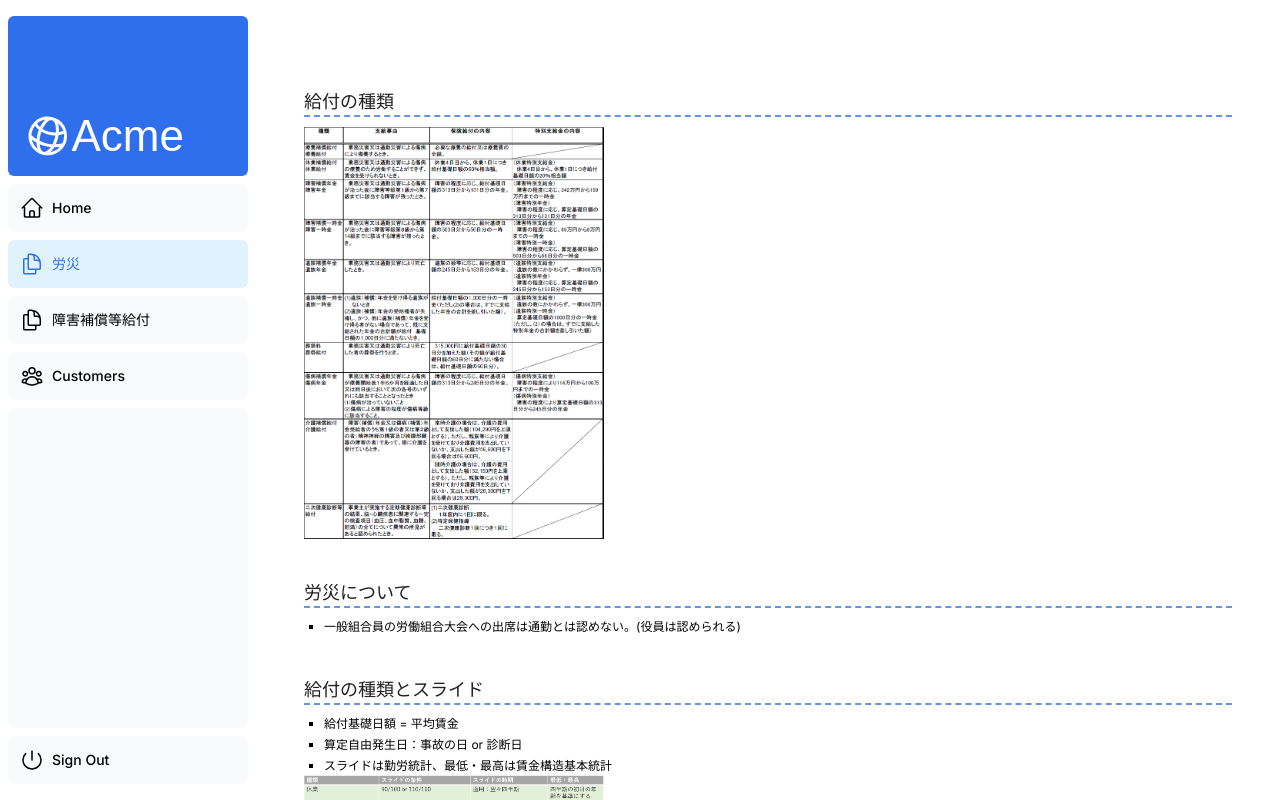
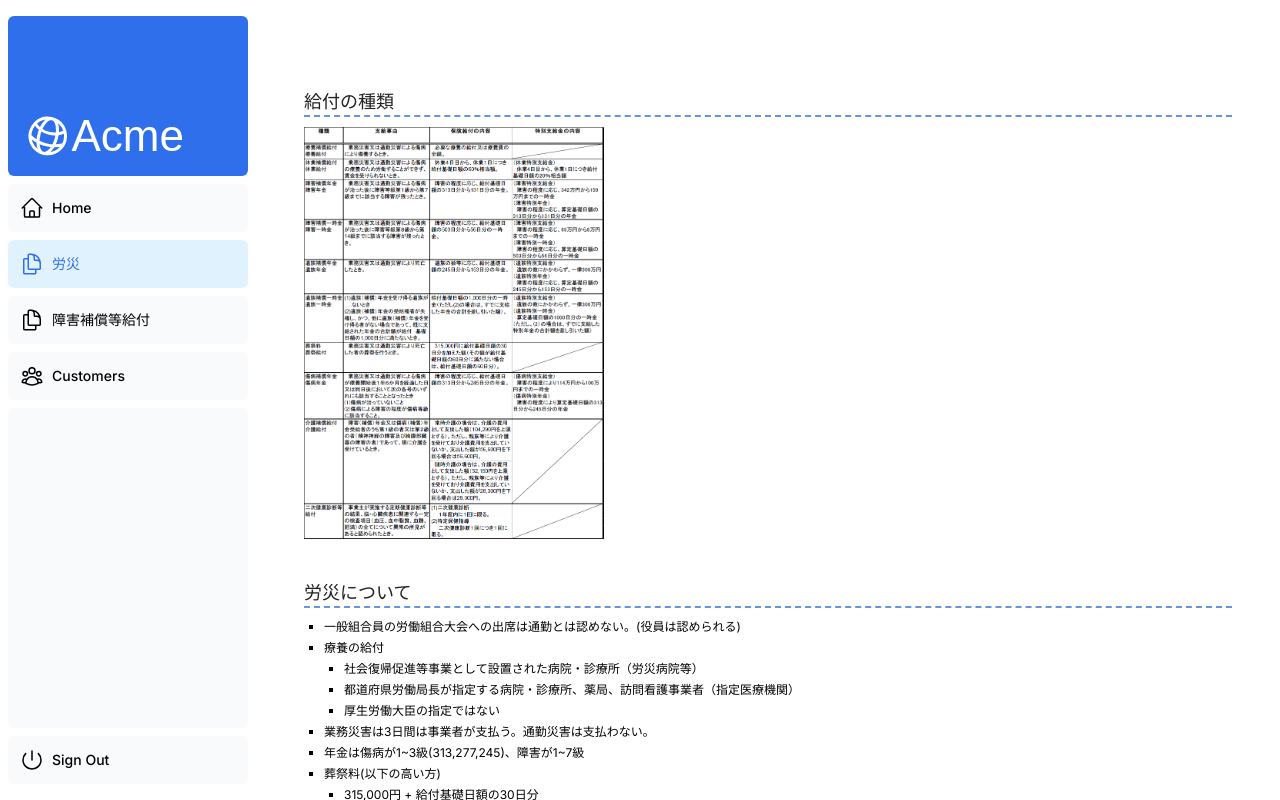
Before and after one commit to RyomaFrePra/starter-example, a Next.js app: page /dashboard/invoices in a window 1280 px wide. Built offline with nearby package versions, Linux system fonts and the light colour scheme; a web font is replaced by a local one.

Commit message:
update_contents

```diff
--- a/app/dashboard/invoices/page.tsx
+++ b/app/dashboard/invoices/page.tsx
@@ -10,6 +10,21 @@ export default function Page() {
                 <h1>労災について</h1>
                 <ul>
                     <li>一般組合員の労働組合大会への出席は通勤とは認めない。(役員は認められる)</li>
+                    <li>療養の給付
+                      <ul>
+                        <li>社会復帰促進等事業として設置された病院・診療所（労災病院等）</li>
+                        <li>都道府県労働局長が指定する病院・診療所、薬局、訪問看護事業者（指定医療機関）</li>
+                        <li>厚生労働大臣の指定ではない</li>
+                      </ul>
+                     </li>
+                     <li>業務災害は3日間は事業者が支払う。通勤災害は支払わない。</li>
+                     <li>年金は傷病が1~3級(313,277,245)、障害が1~7級</li>
+                     <li>葬祭料(以下の高い方)
+                      <ul>
+                        <li>315,000円 + 給付基礎日額の30日分</li>
+                        <li>給付基礎日額の60日分</li>
+                      </ul>
+                     </li>
                 </ul>
       </div>
       <div style={{ marginTop: '40px' }}>
```
